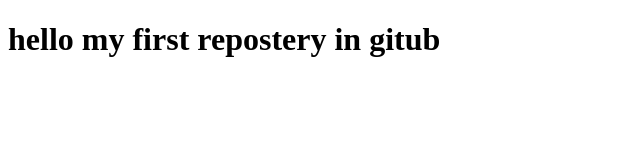
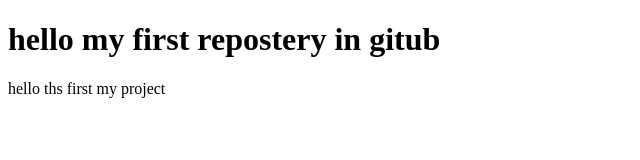
Before and after one commit to vijaypalkumavat/test, a plain HTML site: page index.html in a window 1280 px wide. Shown: the whole page, without its empty margins (0-640 px from the left). Drawn offline with Linux system fonts and the light colour scheme.

Commit message:
update index.html

```diff
--- a/index.html
+++ b/index.html
@@ -7,5 +7,6 @@
 </head>
 <body>
     <h1>hello my first repostery in gitub</h1>
+    <p>hello ths first my project</p>
 </body>
 </html>
```
